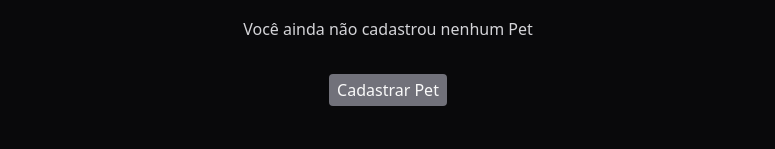
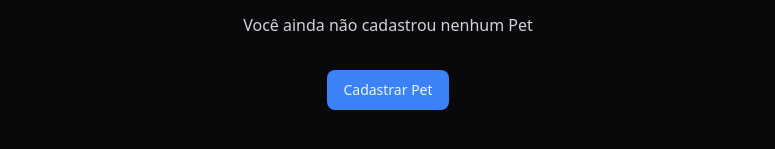
Before and after one commit to RNoleto/mvp-adopets, a Vue app: page / in a window 1280 px wide. Shown: the part 633-782 px from the top of the page, without its empty margins (252-1027 px from the left). Built offline with nearby package versions, Linux system fonts and the light colour scheme.

Commit message:
:point_down: component: Ajuste Dialog
Import de Button Ui em Dialog para seguir padrão de estilo

```diff
--- a/src/components/EmpyPets.vue
+++ b/src/components/EmpyPets.vue
@@ -10,7 +10,8 @@ import letsStart from '../assets/lets-start-illustration.svg'
         <img :src="letsStart" class="" alt="adopets">
         <p class="text-zinc-300 leading-relaxed max-w-80 text-center">Você ainda não cadastrou nenhum Pet</p>
         <Dialog>
-            <DialogTrigger>Cadastrar Pet</DialogTrigger>
+            <DialogTrigger>
+            </DialogTrigger>
         </Dialog>
     </div>
 </template>
--- a/src/components/Popover.vue
+++ /dev/null
@@ -1,18 +0,0 @@
-<script setup>
-import { PopoverArrow, PopoverClose, PopoverContent, PopoverPortal, PopoverRoot, PopoverTrigger } from 'radix-vue'
-</script>
-
-<template>
-    <PopoverRoot>
-        <PopoverTrigger class="inline-flex items-center justify-center rounded px-4 text-base leading-none font-medium h-9 bg-white text-violet-500">More info</PopoverTrigger>
-        <PopoverPortal >
-            <PopoverContent>
-                Some more info ...
-                Lorem ipsum dolor sit amet consectetur adipisicing elit. Inventore sequi minima libero amet blanditiis tenetur temporibus omnis quas eveniet, veritatis nesciunt tempore, earum est, illum deserunt. Quia quos dolore animi.
-            </PopoverContent>
-        </PopoverPortal>
-    </PopoverRoot>
-</template>
-
-
-<!-- inline-flex items-center justify-center rounded px-4 text-base leading-none font-medium h-9 bg-white text-violet-11 shadow-[0_2px_10px_var(--black-a7)] -->
--- a/src/components/ui/Dialog.vue
+++ b/src/components/ui/Dialog.vue
@@ -11,6 +11,7 @@ import {
 } from 'radix-vue'
 
 import Form from './Form.vue';
+import Button from './Button.vue';
 
 </script>
 
@@ -18,7 +19,7 @@ import Form from './Form.vue';
   <DialogRoot>
     <!-- Trigger do Dialog -->
     <DialogTrigger>
-      <button class="bg-zinc-500 rounded py-1 px-2 hover:bg-zinc-700">Cadastrar Pet</button>
+      <Button variant="primary" size="default" class="w-full">Cadastrar Pet</Button>
     </DialogTrigger>
 
     <!-- Portal e Overlay -->
--- a/src/components/ui/Form.vue
+++ b/src/components/ui/Form.vue
@@ -4,6 +4,7 @@ import { ref } from 'vue';
 import TextInput from './TextInput.vue';
 import DatePickerInput from './DatePickerInput.vue';
 import Button from './Button.vue';
+import { DialogClose } from 'radix-vue';
 
 const petName = ref('')
 const birthDate = ref('')
@@ -20,7 +21,9 @@ const birthDate = ref('')
     <!-- Campo de Botões -->
     <div class="flex justify-between gap-4">
       <Button variant="primary" size="default" class="w-full">Cadastrar Pet</Button>
-      <Button variant="secondary" size="sm" class="w-36">Cancelar</Button>
+      <DialogClose>
+        <Button variant="secondary" class="w-36">Cancelar</Button>
+      </DialogClose>
     </div>
   </div>
 
```
